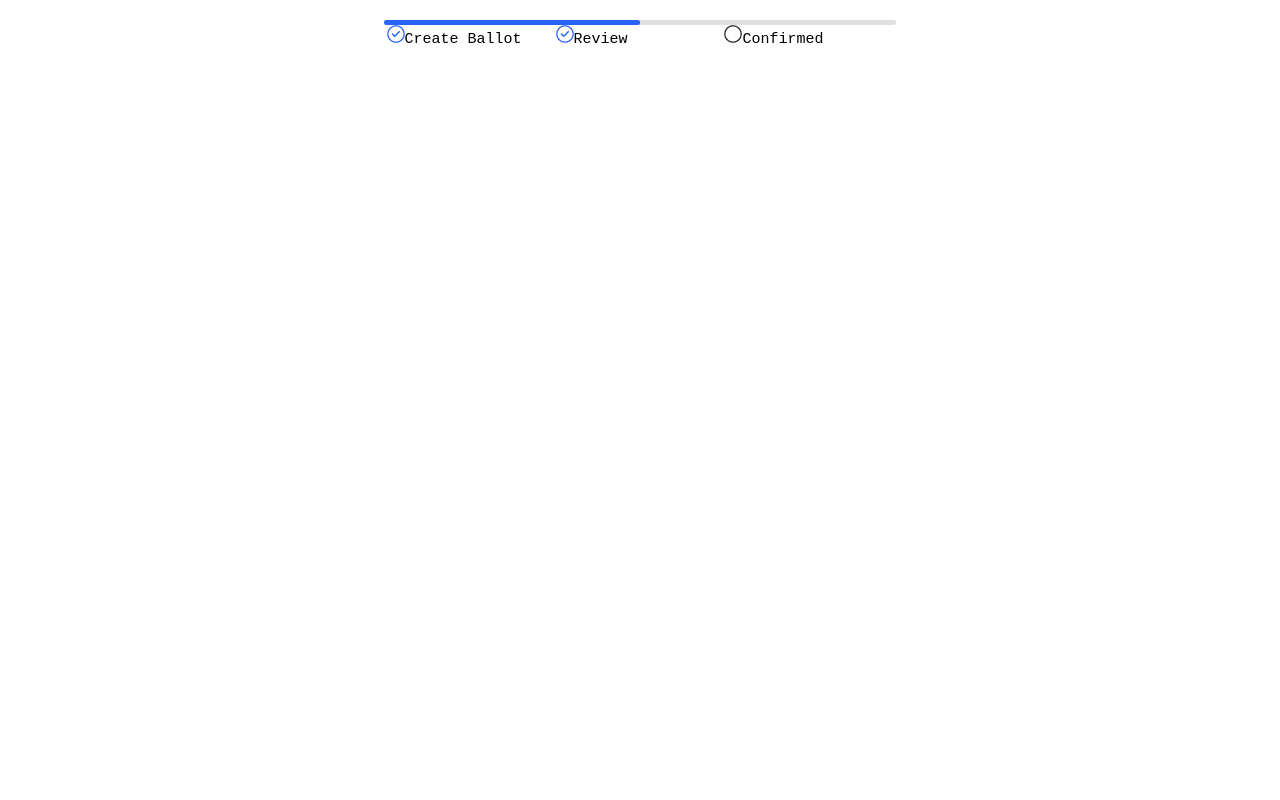
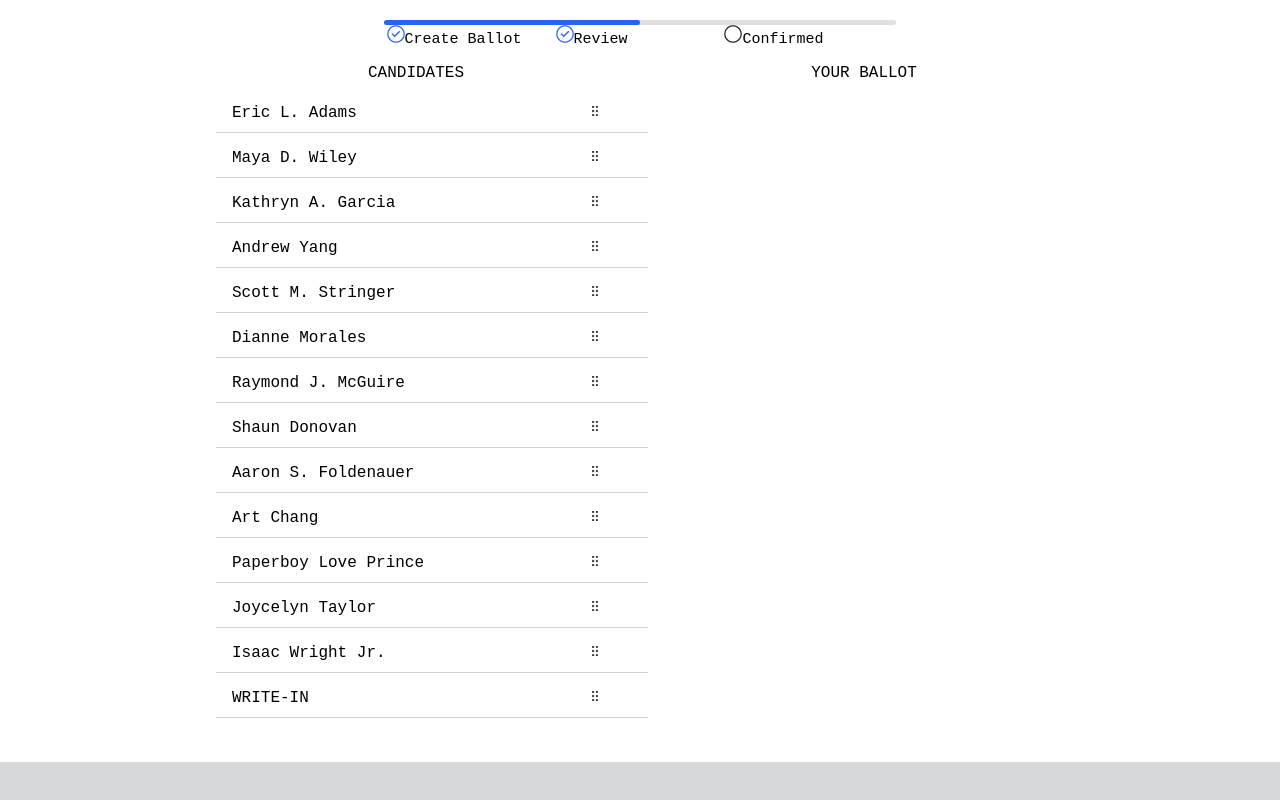
Before and after one commit to dg1229/RCV-Team-6, a React (Create React App) app in the folder client/: page / in a window 1280 px wide. Shown: the top 800 px of the page. Built offline with nearby package versions, Linux system fonts and the light colour scheme; no server answers.

Commit message:
Ballot prototype with drag and drop functionality completed.

```diff
--- a/client/package.json
+++ b/client/package.json
@@ -8,8 +8,10 @@
     "@testing-library/react": "^11.2.7",
     "@testing-library/user-event": "^12.8.3",
     "react": "^17.0.2",
+    "react-beautiful-dnd": "^13.1.0",
     "react-dom": "^17.0.2",
     "react-scripts": "4.0.3",
+    "uuid": "^8.3.2",
     "web-vitals": "^1.1.2"
   },
   "scripts": {
--- a/client/src/App.js
+++ b/client/src/App.js
@@ -1,7 +1,7 @@
 import './App.css';
 import React from 'react';
 import ProgressIndicator from './components/ProgressIndicator/ProgressIndicator';
-import { DragDropContext, Droppable, Draggable } from 'react-beautiful-dnd';
+import Ballot from './components/Ballot/Ballot';
 
 function App() {
   const [data, setData] = React.useState(null);
@@ -16,6 +16,8 @@
   return (
     <div className="App">
       <ProgressIndicator completed="50" />
+      <Ballot />
+      <footer style={{backgroundColor:'#D6D8D9', height: '150px'}}></footer>
     </div>
   );
 }
--- /dev/null
+++ b/client/src/components/Ballot/Ballot.js
@@ -0,0 +1,148 @@
+import React, { useState } from 'react';
+import { DragDropContext, Droppable, Draggable } from 'react-beautiful-dnd';
+import {v4 as uuid} from 'uuid';
+import Icon from '../../assets/drag-icon.png'
+
+const ballotStyles = {
+  display: 'flex',
+  justifyContent: 'center',
+  height: '100%',
+  textAlign: 'left',
+  fontFamily: '"IBM Plex Mono", monospace'
+}
+
+const itemsFromBackend = [
+  { id: uuid(), content: 'Eric L. Adams' },
+  { id: uuid(), content: 'Maya D. Wiley' },
+  { id: uuid(), content: 'Kathryn A. Garcia' },
+  { id: uuid(), content: 'Andrew Yang' },
+  { id: uuid(), content: 'Scott M. Stringer' },
+  { id: uuid(), content: 'Dianne Morales' },
+  { id: uuid(), content: 'Raymond J. McGuire' },
+  { id: uuid(), content: 'Shaun Donovan' },
+  { id: uuid(), content: 'Aaron S. Foldenauer' },
+  { id: uuid(), content: 'Art Chang' },
+  { id: uuid(), content: 'Paperboy Love Prince' },
+  { id: uuid(), content: 'Joycelyn Taylor' },
+  { id: uuid(), content: 'Isaac Wright Jr.' },
+  { id: uuid(), content: 'WRITE-IN' }
+];
+
+const columnsFromBackend =  {
+    [uuid()]: {
+      name: 'CANDIDATES',
+      items: itemsFromBackend
+    },
+    [uuid()]: {
+      name: 'YOUR BALLOT',
+      items: []
+    }
+  };
+
+const onDragEnd = (result, columns, setColumns) => {
+  if(!result.destination) return;
+  const { source, destination } = result;
+  if(source.droppableId !== destination.droppableId) {
+    const sourceColumn = columns[source.droppableId];
+    const destColumn = columns[destination.droppableId];
+    const sourceItems = [...sourceColumn.items];
+    const destItems = [...destColumn.items];
+    const [removed] = sourceItems.splice(source.index, 1);
+    destItems.splice(destination.index, 0, removed);
+    setColumns({
+      ...columns,
+      [source.droppableId]: {
+        ...sourceColumn,
+        items: sourceItems
+      },
+      [destination.droppableId]: {
+        ...destColumn,
+        items: destItems
+      }
+    })
+  } else {
+  const column = columns[source.droppableId];
+  const copiedItems = [...column.items];
+  const [removed] = copiedItems.splice(source.index, 1);
+  copiedItems.splice(destination.index, 0, removed);
+  setColumns({
+    ...columns,
+    [source.droppableId]: {
+      ...column,
+      items: copiedItems
+    }
+  });
+  }
+}
+
+const Ballot = () => {
+  const [columns, setColumns] = useState(columnsFromBackend);
+
+  return(
+  <div style = {ballotStyles}>
+    <DragDropContext onDragEnd={result => onDragEnd(result, columns, setColumns)}>
+      {Object.entries(columns).map(([id, column]) => {
+        return (
+          <div style={{display: 'flex', justifyContent: 'center', height: '100%', marginTop: '5%', padding: 'auto' }}>
+          <div style={{position: 'absolute'}}>{column.name}</div>
+          <div style={{margin: '20px'}}>
+          <Droppable droppableId={id} key={id}>
+            {(provided, snapshot) => {
+              return (
+                <div
+                {...provided.droppableProps}
+                ref={provided.innerRef}
+                style={{
+                  background: snapshot.isDraggingOver ? 'lightblue' : 'white',
+                  padding: 4,
+                  height: '650px',
+                  width: '400px'
+                }}
+                >
+                  {column.items.map((item, index) => {
+                    return(
+                      <Draggable key={item.id} draggableId={item.id} index={index}>
+                        {(provided, snapshot) => {
+                          return (
+                            <div
+                              ref={provided.innerRef}
+                              {...provided.draggableProps}
+                              {...provided.dragHandleProps}
+                              style={{
+                                userSelect: 'none',
+                                padding: 16,
+                                height: '12px',
+                                width: '400px',
+                                borderBottom: '1px lightgray solid',
+                                backgroundColor: snapshot.isDragging ? 'gray' : 'white',
+                                color: 'black',
+                                ...provided.draggableProps.style
+                              }}
+                            >
+                              <span style={{position: 'absolute'}}>{item.content}</span>
+                              <img src={Icon} style={{ marginLeft: '90%', height: '10px', marginTop: '1px', marginBottom: '1px' }}/>
+                            </div>
+                          )
+                        }}
+                      </Draggable>
+                    )
+                  })}
+                  {provided.placeholder}
+                </div>
+              )
+            }}
+          </Droppable>
+          </div>
+          </div>
+        );
+      })}
+    </DragDropContext>
+  </div>
+  );
+};
+
+Ballot.propTypes = {};
+
+Ballot.defaultProps = {};
+
+export default Ballot;
```
Also changed, not shown: client/src/components/Ballot/Candidate.js (added, +15 -0 lines), client/src/assets/drag-icon.png (added), 1 other file (tests, documents, lock files or other folders).
